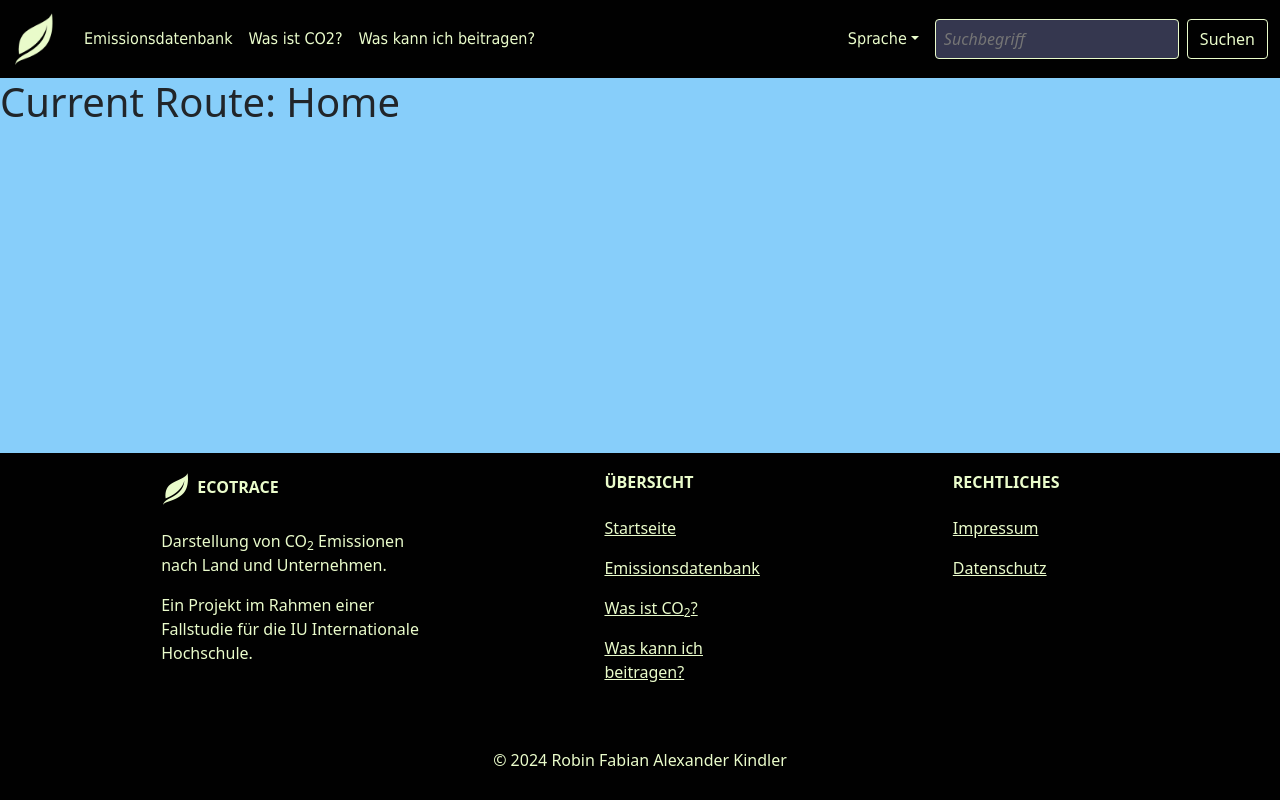
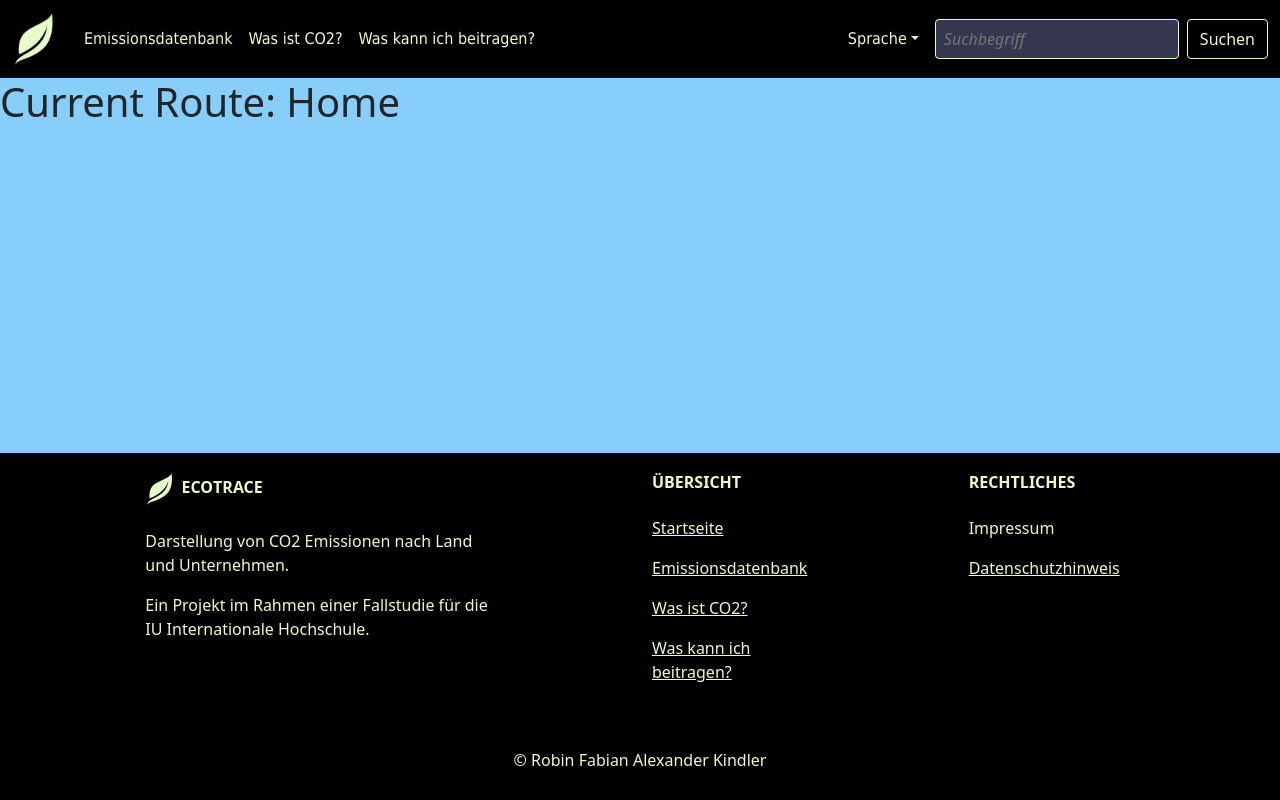
Before and after one commit to Rondidon/climate-impact-dashboard, a React (Create React App) app: page / in a window 1280 px wide. Built offline with nearby package versions, Linux system fonts and the light colour scheme.

Commit message:
[chore] added i18n to footer.

```diff
--- a/src/components/AppFooter.tsx
+++ b/src/components/AppFooter.tsx
@@ -1,56 +1,59 @@
 import { FunctionComponent } from "react";
 import getAssetLocation from "../utils/assetLocator";
+import { useTranslation } from "react-i18next";
 
 type AppFooterProps = {
 
 }
 
 const AppFooter: FunctionComponent<AppFooterProps> = ({ }) => {
+    const {t} = useTranslation();
+
     return (
         <footer className="text-center text-lg-start text-muted climate-scheme-bg-black p-1">
             <section className="climate-scheme-color-green">
                 <div className="container text-center text-md-start">
                     <div className="row mt-3">
-                        <div className="col-md-3 col-lg-4 col-xl-3 mx-auto mb-4">
+                        <div className="col-md-3 col-lg-4 col-xl-4 mx-auto mb-4">
                             <h6 className="text-uppercase fw-bold mb-4">
                                 <img src={getAssetLocation("logo.png", "img")} alt="Bootstrap" width="32" height="32" />
-                                &nbsp;<strong>ECO</strong>TRACE
+                                &nbsp;<strong>{t("claim.part1")}</strong>{t("claim.part2")}
                             </h6>
                             <p>
-                            Darstellung von CO<sub>2</sub> Emissionen nach Land und Unternehmen.<br/>
+                                {t("footer.projectDescription")}
                             </p>
                             <p>
-                                Ein Projekt im Rahmen einer Fallstudie für die IU Internationale Hochschule.
+                                {t("footer.projectContext")}
+                            </p>
+                        </div>
+
+                        <div className="col-md-3 col-lg-3 col-xl-2 mx-auto mb-4">
+                            <h6 className="text-uppercase fw-bold mb-4">
+                                {t("footer.linkHeader")}
+                            </h6>
+                            <p>
+                                <a href="#!" className="text-reset">{t("navigation.home")}</a>
+                            </p>
+                            <p>
+                                <a href="#!" className="text-reset">{t("navigation.database")}</a>
+                            </p>
+                            <p>
+                                <a href="#!" className="text-reset">{t("navigation.co2info")}</a>
+                            </p>
+                            <p>
+                                <a href="#!" className="text-reset">{t("navigation.participation")}</a>
                             </p>
                         </div>
 
                         <div className="col-md-2 col-lg-2 col-xl-2 mx-auto mb-4">
                             <h6 className="text-uppercase fw-bold mb-4">
-                                Übersicht
+                                {t("footer.legal.header")}
                             </h6>
                             <p>
-                                <a href="#!" className="text-reset">Startseite</a>
+                                {t("footer.legal.imprint")}
                             </p>
                             <p>
-                                <a href="#!" className="text-reset">Emissionsdatenbank</a>
-                            </p>
-                            <p>
-                                <a href="#!" className="text-reset">Was ist CO<sub>2</sub>?</a>
-                            </p>
-                            <p>
-                                <a href="#!" className="text-reset">Was kann ich beitragen?</a>
-                            </p>
-                        </div>
-
-                        <div className="col-md-2 col-lg-2 col-xl-2 mx-auto mb-4">
-                            <h6 className="text-uppercase fw-bold mb-4">
-                                Rechtliches
-                            </h6>
-                            <p>
-                                <a href="#!" className="text-reset">Impressum</a>
-                            </p>
-                            <p>
-                                <a href="#!" className="text-reset">Datenschutz</a>
+                                <a href="#!" className="text-reset">{t("footer.legal.privacy")}</a>
                             </p>
                         </div>
                     </div>
@@ -58,7 +61,7 @@ const AppFooter: FunctionComponent<AppFooterProps> = ({ }) => {
             </section>
 
             <div className="text-center p-4 climate-scheme-color-green">
-                © 2024 Robin Fabian Alexander Kindler
+                © {t("footer.copyright")}
             </div>
         </footer>
     )
--- a/src/i18n/locales/de.json
+++ b/src/i18n/locales/de.json
@@ -27,9 +27,12 @@
             "projectDescription": "Darstellung von CO2 Emissionen nach Land und Unternehmen.",
             "projectContext": "Ein Projekt im Rahmen einer Fallstudie für die IU Internationale Hochschule.",
             "legal": {
+                "header": "Rechtliches",
                 "privacy": "Datenschutzhinweis",
                 "imprint": "Impressum"
-            }
+            },
+            "linkHeader": "Übersicht",
+            "copyright": "Robin Fabian Alexander Kindler"
         }
     }
 }
--- a/src/i18n/locales/en.json
+++ b/src/i18n/locales/en.json
@@ -27,9 +27,12 @@
             "projectDescription": "Presentation of CO2 emissions by country and company.",
             "projectContext": "A project within the context of a case study for the IU International University.",
             "legal": {
+                "header": "Legal",
                 "privacy": "Privacy Notice",
                 "imprint": "Imprint"
-            }
+            },
+            "linkHeader": "Links",
+            "copyright": "Robin Fabian Alexander Kindler"
         }
     }
 }
```
